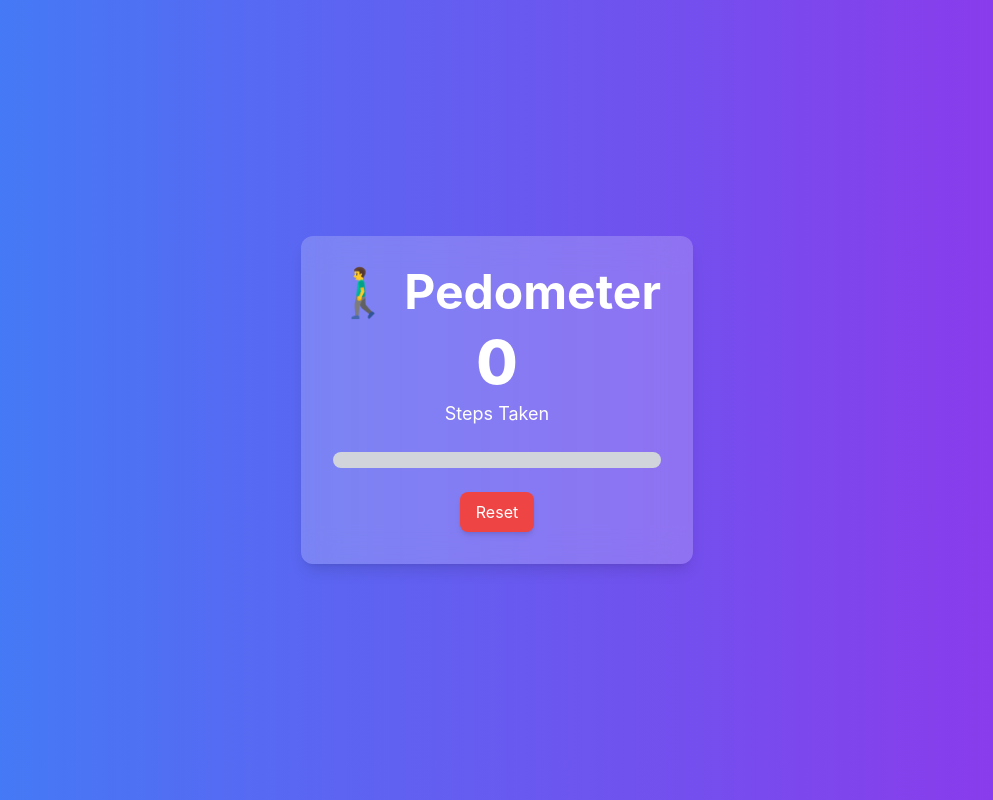
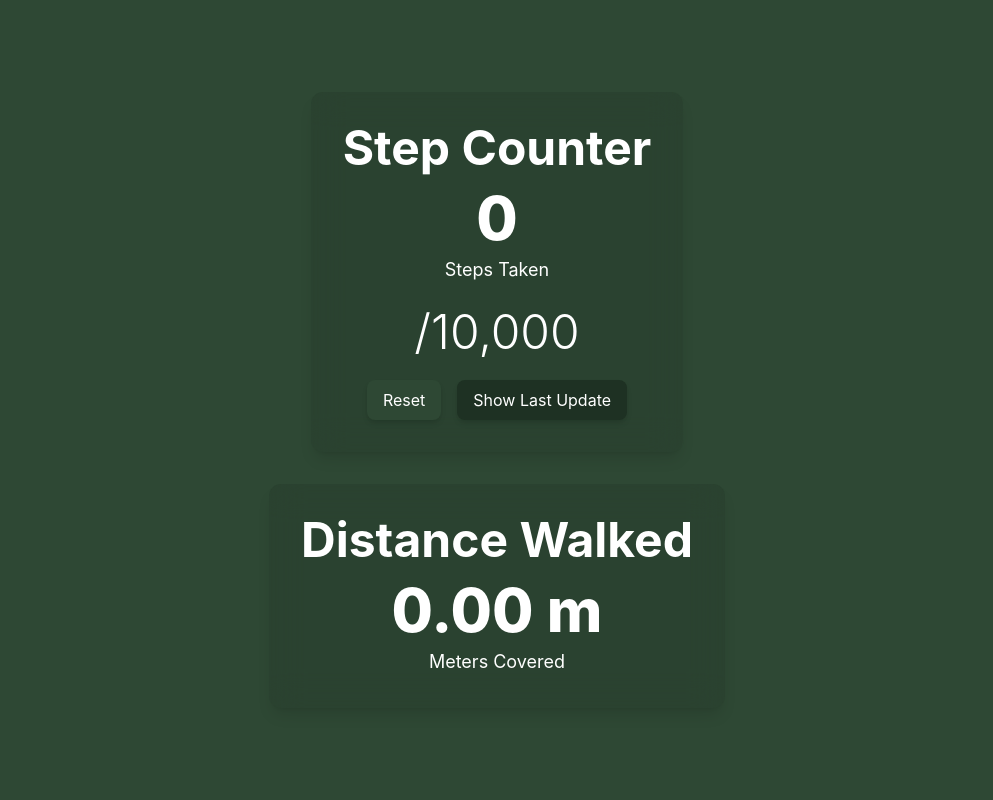
Before and after one commit to TinNanndo/ZeKo, a React (Create React App) app: page / in a window 1280 px wide. Shown: the whole page, without its empty margins (143-1136 px from the left). Built offline with nearby package versions, Linux system fonts and the light colour scheme.

Commit message:
updejtanje pedometra i risavanje errora za service workera

```diff
--- a/src/App.js
+++ b/src/App.js
@@ -1,110 +1,128 @@
-import React, { useEffect, useState } from 'react';
+import React, { useEffect, useState, useCallback } from 'react';
 
 function App() {
   const [stepCount, setStepCount] = useState(0);
   const [isTracking, setIsTracking] = useState(false);
   const [permissionGranted, setPermissionGranted] = useState(false);
+  const [lastStepTime, setLastStepTime] = useState(0);
+  const [distance, setDistance] = useState(0); // Distance in meters
+  const [updateLog] = useState(["Initial setup completed on " + new Date().toLocaleString()]);
+
+  // Average step length (in meters), adjusted for an average adult
+  const averageStepLength = 0.78; // Approx. 78 cm
+
+  const handleMotionEvent = useCallback(
+    (event) => {
+      const { rotationRate } = event;
+      if (rotationRate) {
+        const magnitude = Math.sqrt(
+          rotationRate.alpha ** 2 +
+          rotationRate.beta ** 2 +
+          rotationRate.gamma ** 2
+        );
+        const threshold = 15; // Adjust threshold for better motion detection
+        const now = Date.now();
+        const minStepInterval = 400; // Minimum interval between steps (ms)
+
+        if (magnitude > threshold && now - lastStepTime > minStepInterval) {
+          setStepCount((prevCount) => prevCount + 1);
+          setLastStepTime(now);
+        }
+      }
+    },
+    [lastStepTime]
+  );
+
+  useEffect(() => {
+    // Update the distance whenever the step count changes
+    setDistance(stepCount * averageStepLength);
+  }, [stepCount]);
+
+  const startTracking = useCallback(() => {
+    if (!isTracking) {
+      window.addEventListener('devicemotion', handleMotionEvent);
+      setIsTracking(true);
+    }
+  }, [isTracking, handleMotionEvent]);
+
+  const stopTracking = useCallback(() => {
+    if (isTracking) {
+      window.removeEventListener('devicemotion', handleMotionEvent);
+      setIsTracking(false);
+    }
+  }, [isTracking, handleMotionEvent]);
 
   useEffect(() => {
     const savedSteps = parseInt(localStorage.getItem('stepCount'), 10) || 0;
     setStepCount(savedSteps);
-    // Request motion permissions on component mount
+
     if (typeof DeviceMotionEvent.requestPermission === 'function') {
       DeviceMotionEvent.requestPermission()
-        .then(permissionState => {
+        .then((permissionState) => {
           if (permissionState === 'granted') {
             setPermissionGranted(true);
             startTracking();
-          } else {
-            console.warn('Permission not granted for motion sensors.');
           }
         })
         .catch(console.error);
     } else {
-      // If no permission required, start tracking immediately
       setPermissionGranted(true);
       startTracking();
     }
 
-    // Cleanup on unmount
-    return () => {
-      stopTracking();
-    };
-    // eslint-disable-next-line react-hooks/exhaustive-deps
+    return () => stopTracking();
+  }, [startTracking, stopTracking]);
+
+  useEffect(() => {
     localStorage.setItem('stepCount', stepCount);
   }, [stepCount]);
 
-  const startTracking = () => {
-    if (!isTracking) {
-      window.addEventListener('devicemotion', handleMotionEvent);
-      setIsTracking(true);
-    }
-  };
-
-  const stopTracking = () => {
-    if (isTracking) {
-      window.removeEventListener('devicemotion', handleMotionEvent);
-      setIsTracking(false);
-    }
-  };
-
-  const handleMotionEvent = (event) => {
-    const { acceleration } = event;
-    if (acceleration) {
-      const magnitude = Math.sqrt(
-        acceleration.x ** 2 + acceleration.y ** 2 + acceleration.z ** 2
-      );
-      const threshold = 1.5; // Adjust this value based on testing
-      if (magnitude > threshold) {
-        setStepCount((prevCount) => prevCount + 1);
-      }
-    }
+  const handleNotificationClick = () => {
+    alert(`Update Log:\n${updateLog.join('\n')}`);
   };
 
   return (
-    <div className="min-h-screen bg-gradient-to-r from-blue-500 to-purple-600 flex items-center justify-center p-4">
-      <div className="bg-white bg-opacity-20 backdrop-filter backdrop-blur-lg rounded-xl shadow-lg p-8 text-center">
-        <h1 className="text-3xl sm:text-4xl md:text-5xl font-bold text-white mb-4">🚶‍♂️ Pedometer</h1>
+    <div className="min-h-screen bg-cgreen flex flex-col items-center justify-center p-4 space-y-8">
+      {/* Step Counter Section */}
+      <div className="bg-cdarkgreen bg-opacity-20 backdrop-filter backdrop-blur-lg rounded-xl shadow-lg p-8 text-center">
+        <h1 className="text-3xl sm:text-4xl md:text-5xl font-bold text-white mb-4">Step Counter</h1>
         {permissionGranted ? (
           <>
-            <div
-              className={`text-4xl sm:text-5xl md:text-6xl font-extrabold text-white transition-transform duration-300`}
-            >
+            <div className="text-4xl sm:text-5xl md:text-6xl font-extrabold text-white">
               {stepCount}
             </div>
             <div className="text-white text-md sm:text-lg mt-2">Steps Taken</div>
             <div className="mt-6">
-              <ProgressBar steps={stepCount} />
+              <span className='text-3xl sm:text-4xl md:text-5xl font-light text-white mb-4'>/10,000</span>
             </div>
             <button
               onClick={() => setStepCount(0)}
-              className="mt-6 px-4 py-2 bg-red-500 text-white rounded-lg shadow-md hover:bg-red-600 transition-colors"
+              className="mt-6 px-4 py-2 bg-cgreen text-white rounded-lg shadow-md hover:border-cdarkgreen transition-colors"
             >
               Reset
             </button>
+            <button
+              onClick={handleNotificationClick}
+              className="mt-6 ml-4 px-4 py-2 bg-cdarkgreen text-white rounded-lg shadow-md hover:border-cgreen transition-colors"
+            >
+              Show Last Update
+            </button>
           </>
         ) : (
-          <div className="text-white">
-            Permission to access motion sensors was denied.
-          </div>
+          <div className="text-white">Permission to access motion sensors was denied.</div>
         )}
+      </div>
+
+      {/* Distance Section */}
+      <div className="bg-cdarkgreen bg-opacity-20 backdrop-filter backdrop-blur-lg rounded-xl shadow-lg p-8 text-center">
+        <h1 className="text-3xl sm:text-4xl md:text-5xl font-bold text-white mb-4">Distance Walked</h1>
+        <div className="text-4xl sm:text-5xl md:text-6xl font-extrabold text-white">
+          {distance.toFixed(2)} m
+        </div>
+        <div className="text-white text-md sm:text-lg mt-2">Meters Covered</div>
       </div>
     </div>
   );
 }
 
-const ProgressBar = ({ steps }) => {
-  const stepGoal = 10000; // Example step goal
-  const progress = Math.min((steps / stepGoal) * 100, 100);
-
-  return (
-    <div className="w-full bg-gray-300 rounded-full h-4">
-      <div
-        className="bg-green-500 h-4 rounded-full transition-width duration-500"
-        style={{ width: `${progress}%` }}
-      ></div>
-    </div>
-  );
-};
-
 export default App;
--- /dev/null
+++ b/src/service-worker.js
@@ -0,0 +1,16 @@
+// Add basic service worker setup
+
+this.addEventListener('install', (event) => {
+  console.log('Service Worker installing.');
+  // Add a call to skipWaiting here if needed
+});
+
+this.addEventListener('activate', (event) => {
+  console.log('Service Worker activating.');
+  // Add a call to claim clients here if needed
+});
+
+this.addEventListener('fetch', (event) => {
+  console.log('Fetching:', event.request.url);
+  // Add fetch event handling here if needed
+});
--- a/tailwind.config.js
+++ b/tailwind.config.js
@@ -5,16 +5,10 @@ module.exports = {
   ],
   theme: {
     extend: {
-      animation: {
-        pop: 'pop 0.3s ease-in-out',
-      },
-      keyframes: {
-        pop: {
-          '0%': { transform: 'scale(1)' },
-          '50%': { transform: 'scale(1.2)' },
-          '100%': { transform: 'scale(1)' },
-        },
-      },
+      colors: {
+        cdarkgreen: '#1E3123',
+        cgreen: '#2E4834'
+      }
     },
   },
   plugins: [],
```
Also changed, not shown: src/serviceWorkerRegistration.js (+0 -8 lines).
